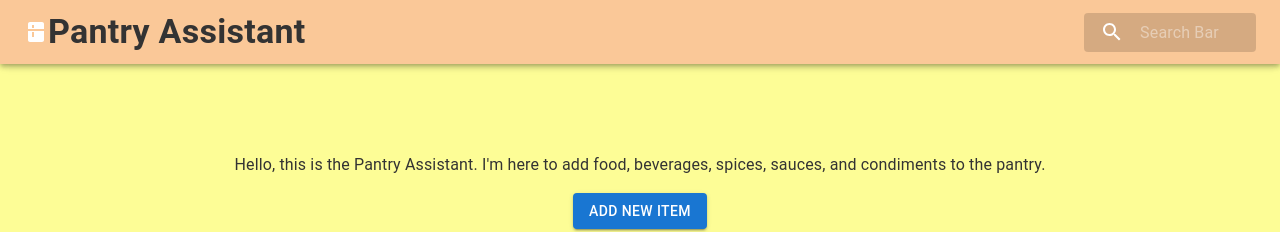
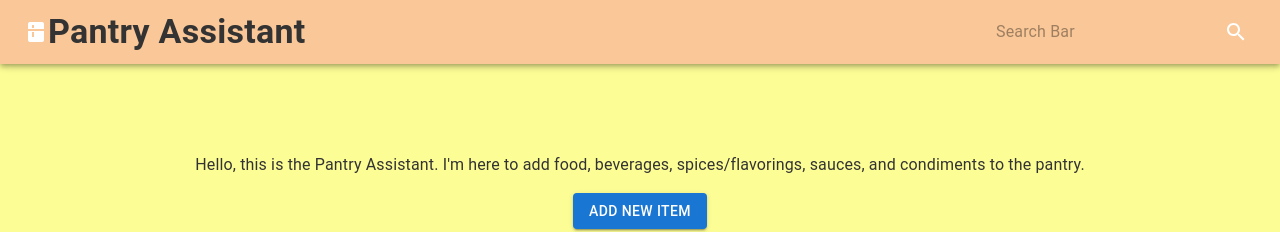
Before and after one commit to hkhamvan263/pantry-assistant-app, a Next.js app in the folder pantry-assistant-app/: page / in a window 1280 px wide. Shown: the top 232 px of the page. Built offline with nearby package versions, Linux system fonts and the light colour scheme; no server answers; the database is empty.

Commit message:
Update page.js

```diff
--- a/pantry-assistant-app/app/page.js
+++ b/pantry-assistant-app/app/page.js
@@ -10,7 +10,10 @@ import {
   Button,
   AppBar,
   styled,
-  alpha} from '@mui/material'
+  alpha,
+  IconButton,
+  Autocomplete
+} from '@mui/material'
 import {Search, Kitchen} from '@mui/icons-material'
 import {firestore} from '@/firebase'
 import {useState, useEffect} from 'react'
@@ -203,7 +206,7 @@ export default function Home() {
           </Stack>
         </Box>
       </Modal>
-      <AppBar sx={{bgcolor: "#FAC898"}}>
+      <AppBar position="absolute" sx={{bgcolor: "#FAC898"}}>
         <Toolbar>
           <Kitchen />
           <Typography
@@ -214,21 +217,22 @@ export default function Home() {
           >
             Pantry Assistant
           </Typography>
-          <SearchField>
-            <SearchIconWrapper>
-              <Search />
-            </SearchIconWrapper>
-            <StyledInputBase
+          <Box display="flex" alignItems="center" ml={2}>
+            <InputBase
               placeholder="Search Bar"
               value={searchQuery}
-              onChange={handleSearchChange}
+              inputProps={{ 'aria-label': 'search' }}
+              onChange={(e) => setSearchQuery(e.target.value)}
               sx={{ ml: 1, flex: 1 }}
             />
-          </SearchField>
+            <IconButton type="submit" aria-label="search">
+              <Search style={{ color: 'white' }} />
+            </IconButton>
+          </Box>
         </Toolbar>
       </AppBar>
       <Typography color='#333'>
-        Hello, this is the Pantry Assistant. I'm here to add food, beverages, spices,
+        Hello, this is the Pantry Assistant. I'm here to add food, beverages, spices/flavorings,
          sauces, and condiments to the pantry.
       </Typography>
       <Button
```
